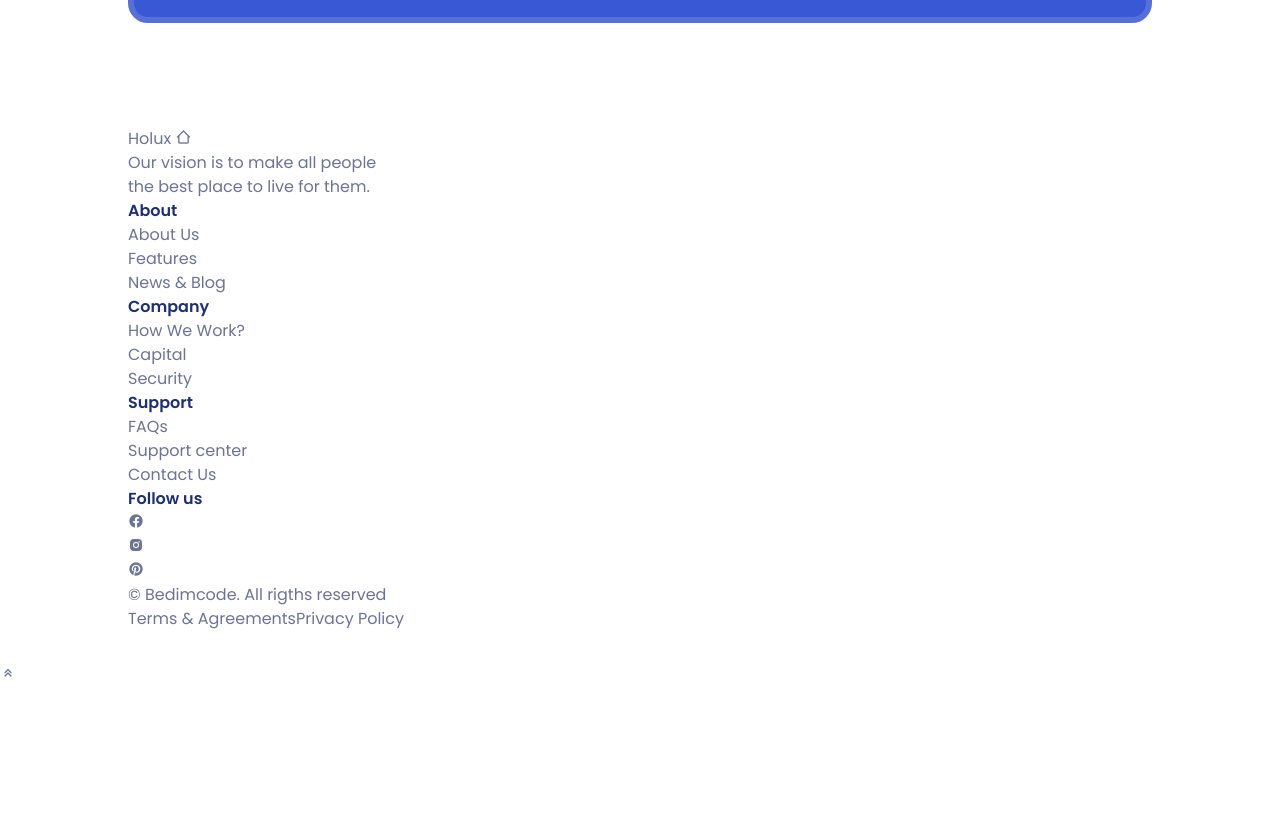
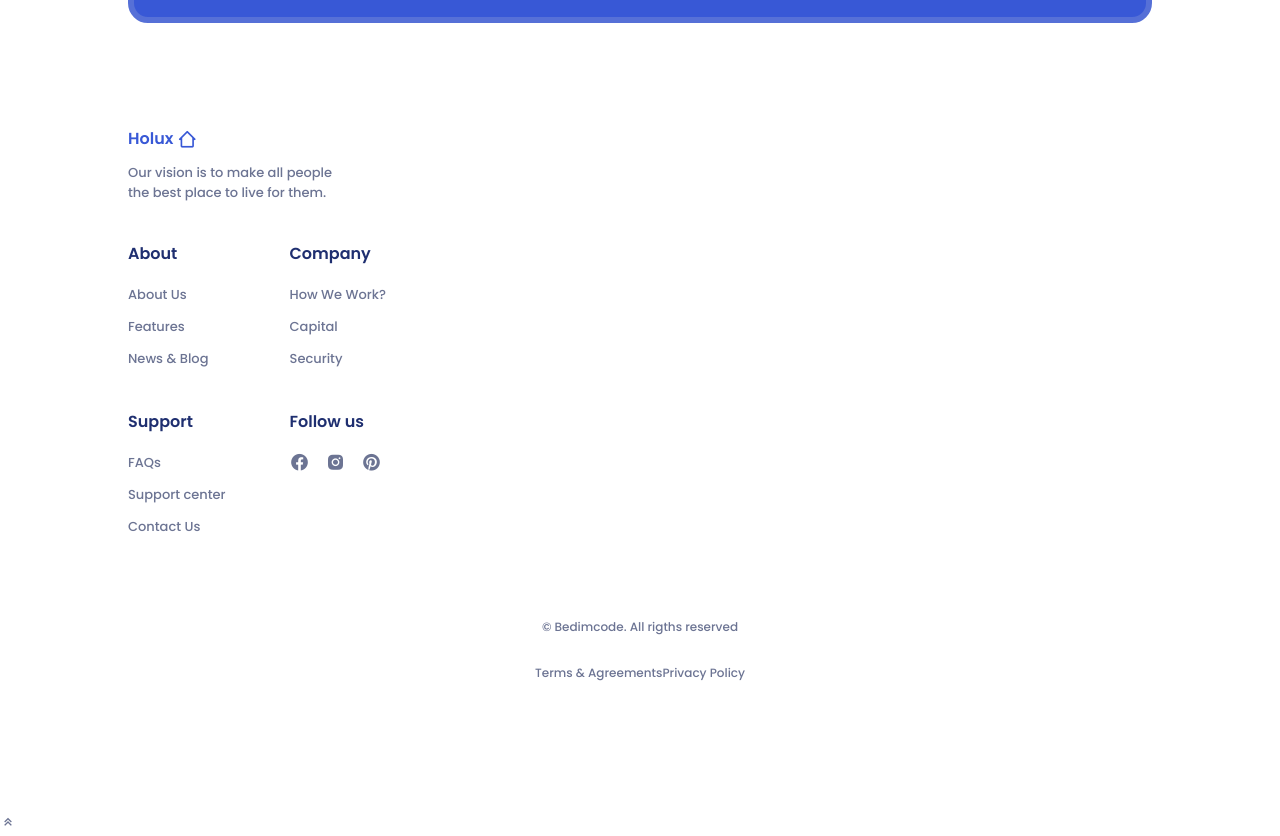
Before and after one commit to shoproizoshlo/real-state-website-vue-ts, a Vue app: page / in a window 1280 px wide. Shown: the part 3980-4816 px from the top of the page. Before the commit the page ends 4667 px from the top, so only its background shows below. Built offline with nearby package versions, Linux system fonts and the light colour scheme.

Commit message:
styled footer

```diff
--- a/src/components/footer/FooterComponent.vue
+++ b/src/components/footer/FooterComponent.vue
@@ -1,17 +1,21 @@
 <template>
   <footer class="footer section">
-    <div class="footer__container wrapper grid">
+    <div class="gap-y-10 wrapper grid">
       <div>
-        <a href="#" class="footer__logo"
-          >Holux <i class="bx bx-home-alt-2"></i
+        <a
+          href="#"
+          class="mb-3 gap-x-1 text-first-color text-h3-font-size font-font-semi-bold inline-flex items-center"
+          >Holux <i class="bx bx-home-alt-2 text-xl"></i
         ></a>
-        <p class="footer__description">
+        <p class="text-small-font-size font-font-medium">
           Our vision is to make all people <br />
           the best place to live for them.
         </p>
       </div>
-      <FooterLinks :sections="sections" />
-      <!-- <div class="footer__content">
+      <div class="grid footer__content">
+        <FooterLinks :sections="sections" />
+      </div>
+      <!--
         <div>
           <h3 class="footer__title">About</h3>
           <ul class="footer__links">
@@ -77,13 +81,27 @@
             ></a>
           </ul>
         </div>
-      </div> -->
-    </div>
-    <div class="footer__info wrapper">
-      <span class="footer__copy"> &#169; Bedimcode. All rigths reserved </span>
-      <div class="footer__privacy">
-        <a href="#">Terms & Agreements</a>
-        <a href="#">Privacy Policy</a>
+
+    --></div>
+    <div
+      class="flex mt-20 pb-24 flex-col text-center gap-y-6 footer__info wrapper"
+    >
+      <span
+        class="text-smaller-font-size font-font-medium text-text-color footer__copy"
+      >
+        &#169; Bedimcode. All rigths reserved
+      </span>
+      <div class="justify-center gap-x-5 footer__privacy">
+        <a
+          href="#"
+          class="text-smaller-font-size font-font-medium text-text-color"
+          >Terms & Agreements</a
+        >
+        <a
+          href="#"
+          class="text-smaller-font-size font-font-medium text-text-color"
+          >Privacy Policy</a
+        >
       </div>
     </div>
   </footer>
@@ -137,4 +155,9 @@ export default {
 };
 </script>
 
-<style lang="scss" scoped></style>
+<style scoped>
+.footer__content {
+  grid-template-columns: repeat(2, max-content);
+  gap: 2.5rem 4rem;
+}
+</style>
--- a/src/components/footer/FooterLinks.vue
+++ b/src/components/footer/FooterLinks.vue
@@ -1,24 +1,26 @@
 <template>
-  <div class="footer__content">
   <div v-for="section in sections" :key="section.title">
-      <h3 class="footer__title">{{ section.title }}</h3>
-      <ul v-if="section.links" class="footer__links">
+    <h3 class="text-h3-font-size mb-4 footer__title">{{ section.title }}</h3>
+    <ul v-if="section.links" class="grid gap-y-2 footer__links">
       <li v-for="link in section.links" :key="link.text">
-          <a :href="link.href" class="footer__link">{{ link.text }}</a>
+        <a
+          :href="link.href"
+          class="text-small-font-size font-font-medium footer__link"
+          >{{ link.text }}</a
+        >
       </li>
     </ul>
-      <ul v-if="section.socialLinks" class="footer__social">
+    <ul v-if="section.socialLinks" class="flex gap-x-4 footer__social">
       <li v-for="socialLink in section.socialLinks" :key="socialLink.href">
         <a
           :href="socialLink.href"
           target="_blank"
-            class="footer__social-link"
+          class="text-xl text-text-color hover:text-title-color footer__social-link"
         >
           <i :class="socialLink.icon"></i>
         </a>
       </li>
     </ul>
-    </div>
   </div>
 </template>
 
@@ -33,4 +35,15 @@ export default {
 };
 </script>
 
-<style scoped></style>
+<style scoped>
+.footer__link {
+  color: var(--text-color);
+  transition: 0.3s;
+}
+.footer__link:hover {
+  color: var(--title-color);
+}
+.footer__social-link {
+  transition: 0.3s;
+}
+</style>
```
Lines whose indentation alone changed are shown as unchanged.
